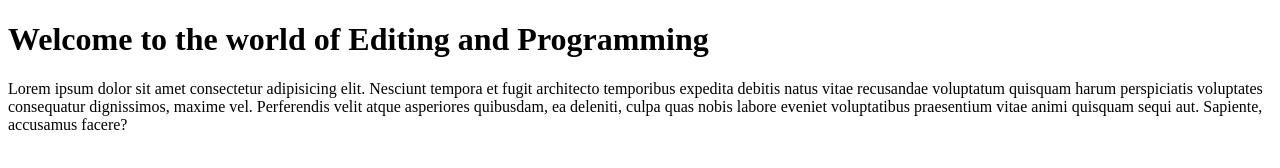
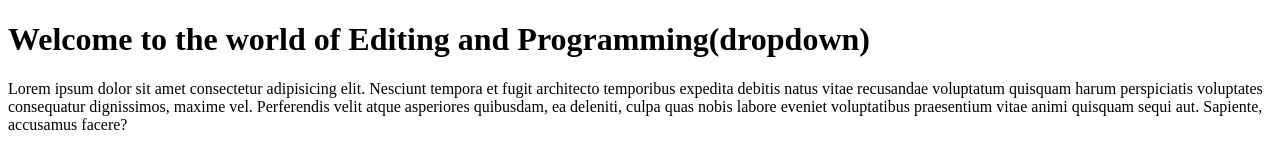
Before and after one commit to ishitamahindru06-rgb/HTML, a plain HTML site: page index.html in a window 1280 px wide. Drawn offline with Linux system fonts and the light colour scheme.

```diff
--- a/index.html
+++ b/index.html
@@ -5,7 +5,7 @@
     <meta name="viewport" content="width=device-width, initial-scale=1.0">
     <title>Document</title>
 </head>
-<body><h1>Welcome to the world of Editing and Programming</h1>
+<body><h1>Welcome to the world of Editing and Programming(dropdown)</h1>
     <p>
         Lorem ipsum dolor sit amet consectetur adipisicing elit. Nesciunt tempora et fugit architecto temporibus expedita debitis natus vitae recusandae voluptatum quisquam harum perspiciatis voluptates consequatur dignissimos, maxime vel. Perferendis velit atque asperiores quibusdam, ea deleniti, culpa quas nobis labore eveniet voluptatibus praesentium vitae animi quisquam sequi aut. Sapiente, accusamus facere?
     </p>
```
